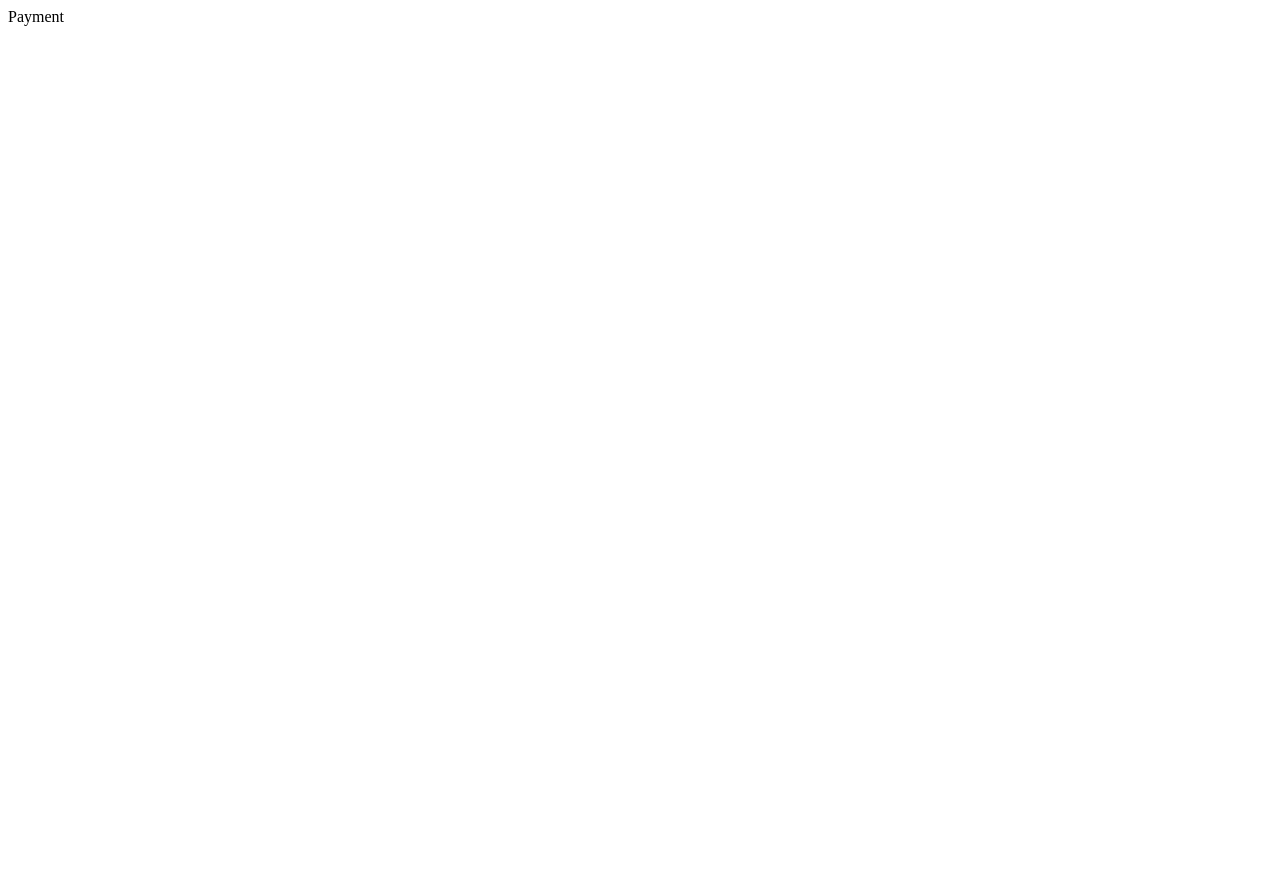
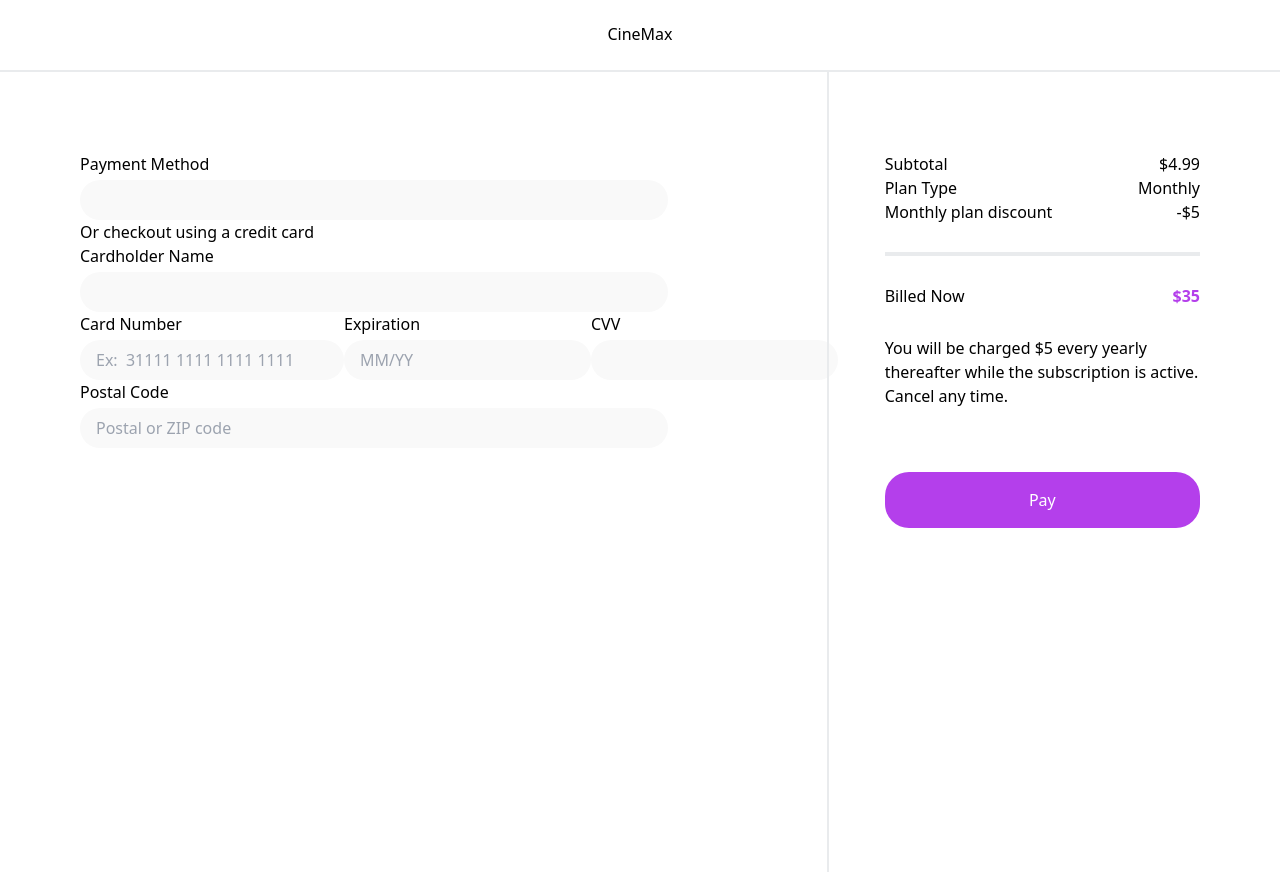
Before and after one commit to reeyhanyilmaz/Movie, a Next.js app: page /payment in a window 1280 px wide. Before the commit the page ends 800 px from the top, so only its background shows below. Built offline with nearby package versions, Linux system fonts and the light colour scheme.

Commit message:
add payment page styles

```diff
--- a/pages/payment.js
+++ b/pages/payment.js
@@ -1,9 +1,80 @@
-import React from 'react'
+import React from "react";
+import "../tailwind.css";
 
 function Payment() {
   return (
-    <div>Payment</div>
-  )
+    <div className="min-h-screen">
+      <nav className="text-center h-[72px] pt-[22px] border-b-2 border-[#E9EBED]">CineMax</nav>
+      <div className="flex flex-row justify-evenly px-20">
+        <div className="w-8/12 flex flex-col py-20">
+          <h2>Payment Method</h2>{" "}
+          <input className="bg-[#F9F9F9] border-1 rounded-3xl max-w-[588px] mt-1 py-2 pl-4" type="text" />{" "}
+          <p>Or checkout using a credit card</p>
+          <div className="flex flex-col">
+            <label>Cardholder Name</label>
+            <input className="bg-[#F9F9F9] border-1 rounded-3xl max-w-[588px] mt-1 py-2 pl-4" type="text" />
+          </div>
+          <div className="flex flex-row">
+            <div className="flex flex-col">
+              <label>Card Number</label>
+              <input
+                className="bg-[#F9F9F9] border-1 rounded-3xl max-w-[588px] mt-1 py-2 pl-4 min-w-[264px]"
+                type="number"
+                placeholder="Ex:  31111 1111 1111 1111"
+              />
+            </div>
+
+            <div className="flex flex-col">
+              <label>Expiration</label>
+              <input
+                className="bg-[#F9F9F9] border-1 rounded-3xl min-w-[138px] mt-1 py-2 pl-4 "
+                type=""
+                placeholder="MM/YY"
+              />
+            </div>
+
+            <div className="flex flex-col">
+              <label>CVV</label>
+              <input className="bg-[#F9F9F9] border-1 rounded-3xl min-w-[138px] mt-1 py-2 pl-4 " type="number" />
+            </div>
+          </div>
+          <div className="flex flex-col">
+            <label>Postal Code</label>
+            <input
+              className="bg-[#F9F9F9] border-1 rounded-3xl max-w-[588px] mt-1 py-2 pl-4"
+              type="number"
+              placeholder="Postal or ZIP code"
+            />
+          </div>
+        </div>
+        <div className="w-4/12 flex flex-col h-screen border-l-2 border-[#E9EBED] pl-14 py-20">
+          <div className="flex flex-row justify-between">
+            <p>Subtotal</p>
+            <p>$4.99</p>
+          </div>
+          <div className="flex flex-row justify-between">
+            <p>Plan Type</p>
+            <p>Monthly</p>
+          </div>
+          <div className="flex flex-row justify-between">
+            <p>Monthly plan discount</p>
+            <p>-$5</p>
+          </div>
+          <div className="border-2 border-[#E9EBED] my-7"></div>
+          <div className="flex flex-row justify-between justify-between mb-7">
+            <p>Billed Now</p>
+            <p className="text-[#B43FEB] font-semibold">$35</p>
+          </div>
+          <p className="mb-16">
+            You will be charged $5 every yearly thereafter while the subscription is active. Cancel any time.
+          </p>
+          <button className="py-4 px-10 bg-[#B43FEB] rounded-3xl text-white" type="submit">
+            Pay
+          </button>
+        </div>
+      </div>
+    </div>
+  );
 }
 
-export default Payment
+export default Payment;
```
